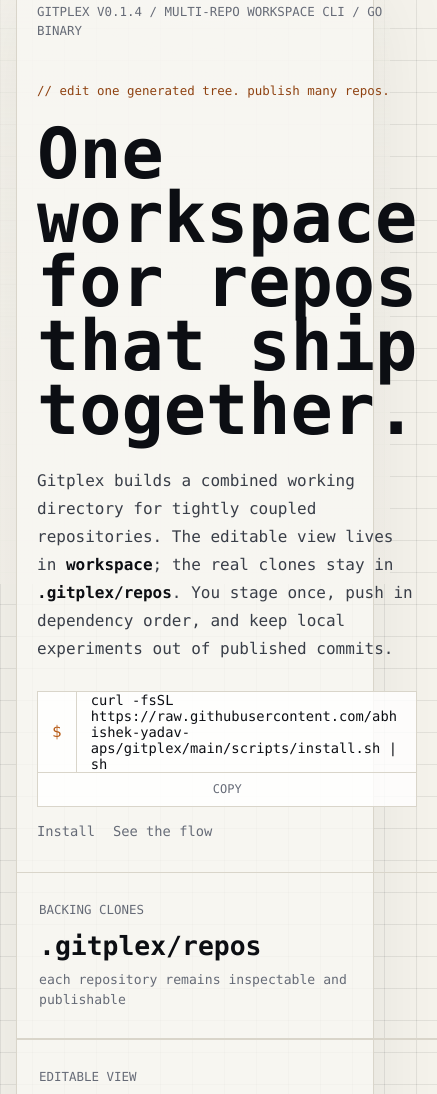
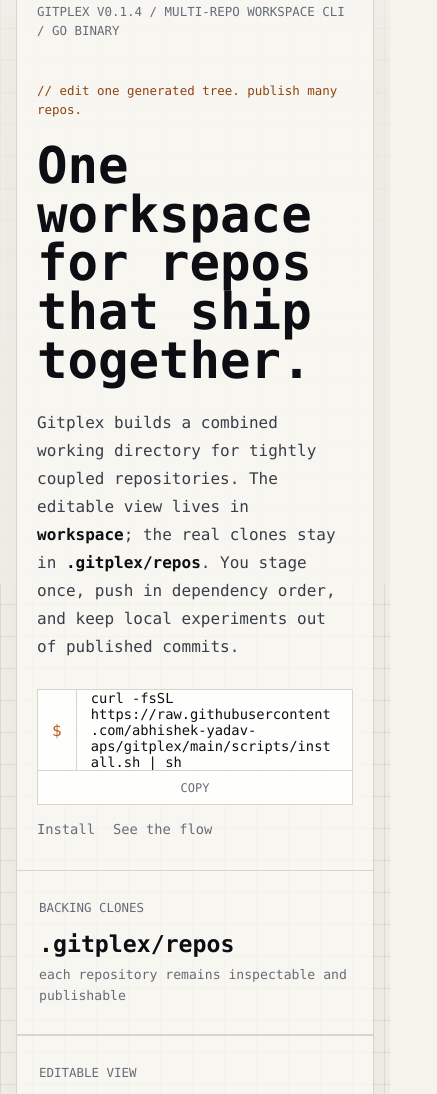
Before and after one commit to abhishek-yadav-aps/gitplex, a plain HTML site: page docs/index.html in a window 390 px wide. Shown: the part 260-1354 px from the top of the page, 437 px wide, since content can reach past the window. Drawn offline with Linux system fonts and the light colour scheme.

Commit message:
Fix website hero text overlap

```diff
--- a/docs/styles.css
+++ b/docs/styles.css
@@ -145,6 +145,8 @@ strong {
 }
 
 .hero-copy {
+  container-type: inline-size;
+  min-width: 0;
   padding: clamp(30px, 5vw, 64px) clamp(24px, 4vw, 40px);
 }
 
@@ -180,10 +182,10 @@ p {
 }
 
 h1 {
-  max-width: 11ch;
+  max-width: 10ch;
   margin-bottom: 24px;
-  font-size: clamp(4.3rem, 11.5vw, 9.5rem);
-  line-height: 0.91;
+  font-size: clamp(3.8rem, 15cqi, 6.2rem);
+  line-height: 0.94;
   letter-spacing: 0;
 }
 
@@ -275,6 +277,7 @@ h3 {
   display: grid;
   grid-template-columns: repeat(2, minmax(0, 1fr));
   margin: 0;
+  min-width: 0;
   border-left: 1px solid var(--line);
 }
 
@@ -297,7 +300,9 @@ h3 {
 .metric-grid dd {
   margin: 0 0 10px;
   color: var(--ink);
-  font-size: clamp(1.65rem, 3.6vw, 2.65rem);
+  max-width: 100%;
+  overflow-wrap: anywhere;
+  font-size: clamp(1.45rem, 2.6vw, 2.28rem);
   font-weight: 800;
   line-height: 1;
 }
@@ -671,7 +676,9 @@ code {
   }
 
   h1 {
-    font-size: clamp(3.8rem, 18vw, 5.7rem);
+    max-width: 100%;
+    font-size: clamp(3rem, 13vw, 3.6rem);
+    line-height: 0.96;
   }
 
   h2 {
```
